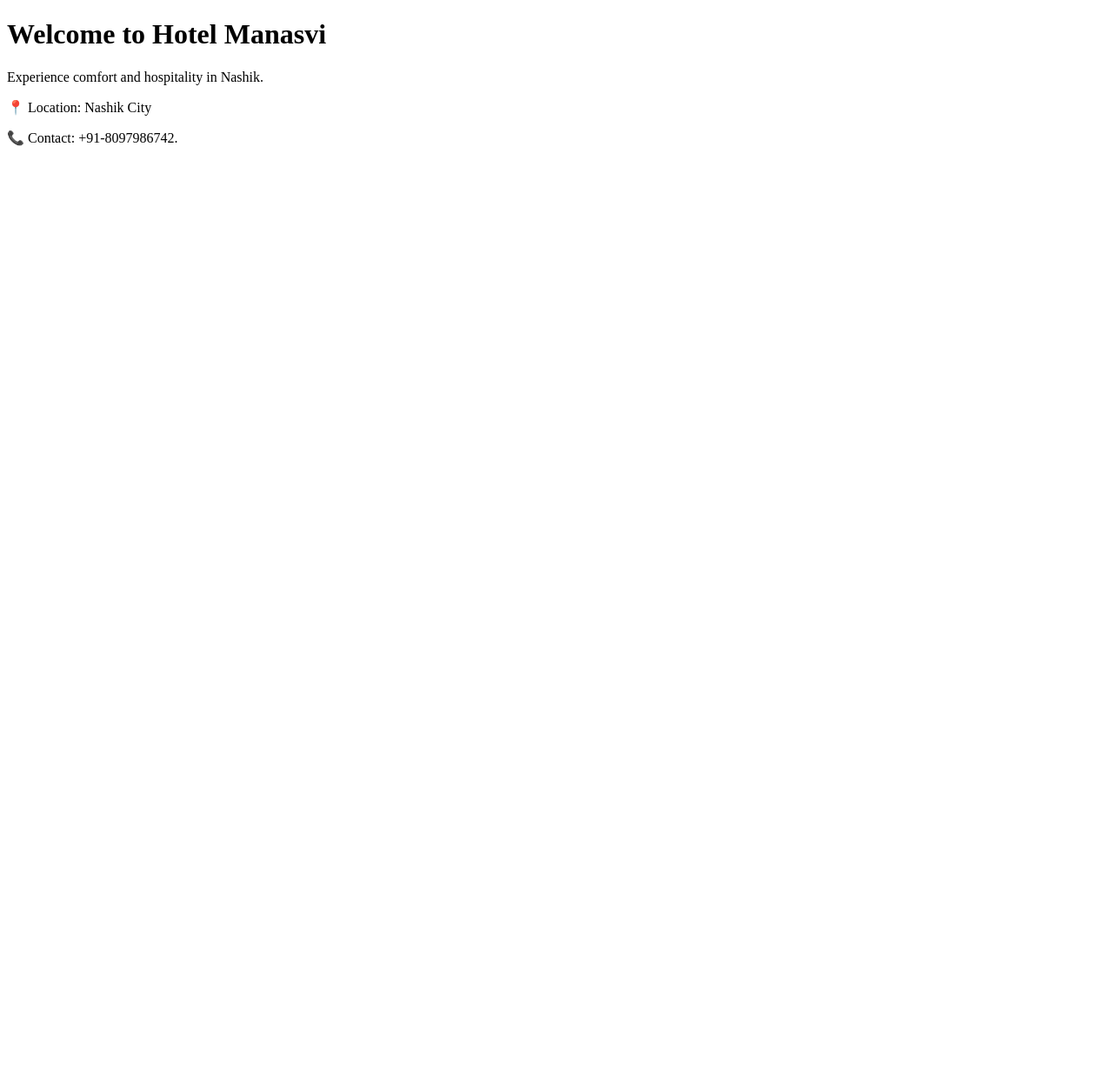
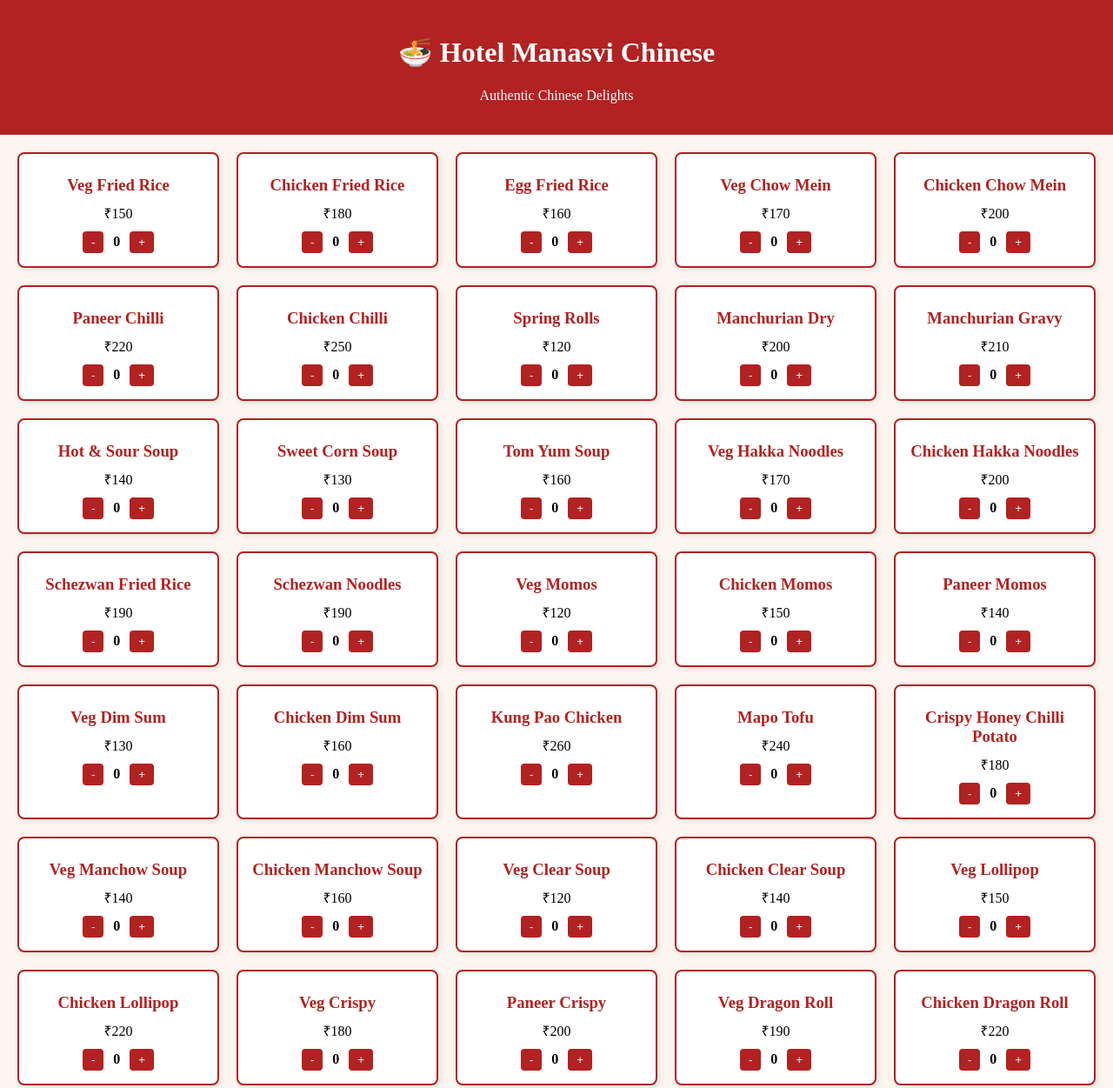
Before and after one commit to mybizhub/hotel-manasvi, a plain HTML site: page index.html in a window 1280 px wide. Shown: the top 1251 px of the page at 87% size. Before the commit the page ends 800 px from the top, so only its background shows below. Drawn offline with Linux system fonts and the light colour scheme.

Commit message:
Add files via upload

```diff
--- a/index.html
+++ b/index.html
@@ -1,13 +1,28 @@
 <!DOCTYPE html>
-<html>
+<html lang="en">
 <head>
-  <title>Hotel Manasvi</title>
   <meta charset="UTF-8">
+  <title>Hotel Manasvi Chinese</title>
+  <link rel="stylesheet" href="style.css">
 </head>
 <body>
-  <h1>Welcome to Hotel Manasvi</h1>
-  <p>Experience comfort and hospitality in Nashik.</p>
-  <p>📍 Location: Nashik City</p>
-  <p>📞 Contact: +91-8097986742.</p>
+  <header>
+    <h1>🍜 Hotel Manasvi Chinese</h1>
+    <p>Authentic Chinese Delights</p>
+  </header>
+
+  <!-- Menu -->
+  <section id="menu" class="menu-grid">
+    <!-- Example menu items (we’ll generate 50+ in script.js) -->
+  </section>
+
+  <!-- Cart -->
+  <section class="cart">
+    <h2>Your Cart</h2>
+    <ul id="cart-items"></ul>
+    <p>Total: ₹<span id="cart-total">0</span></p>
+  </section>
+
+  <script src="script.js"></script>
 </body>
 </html>
--- /dev/null
+++ b/script.js
@@ -0,0 +1,108 @@
+// Example 50+ menu items
+const menuItems = [
+  { name: "Veg Fried Rice", price: 150 },
+  { name: "Chicken Fried Rice", price: 180 },
+  { name: "Egg Fried Rice", price: 160 },
+  { name: "Veg Chow Mein", price: 170 },
+  { name: "Chicken Chow Mein", price: 200 },
+  { name: "Paneer Chilli", price: 220 },
+  { name: "Chicken Chilli", price: 250 },
+  { name: "Spring Rolls", price: 120 },
+  { name: "Manchurian Dry", price: 200 },
+  { name: "Manchurian Gravy", price: 210 },
+  { name: "Hot & Sour Soup", price: 140 },
+  { name: "Sweet Corn Soup", price: 130 },
+  { name: "Tom Yum Soup", price: 160 },
+  { name: "Veg Hakka Noodles", price: 170 },
+  { name: "Chicken Hakka Noodles", price: 200 },
+  { name: "Schezwan Fried Rice", price: 190 },
+  { name: "Schezwan Noodles", price: 190 },
+  { name: "Veg Momos", price: 120 },
+  { name: "Chicken Momos", price: 150 },
+  { name: "Paneer Momos", price: 140 },
+  { name: "Veg Dim Sum", price: 130 },
+  { name: "Chicken Dim Sum", price: 160 },
+  { name: "Kung Pao Chicken", price: 260 },
+  { name: "Mapo Tofu", price: 240 },
+  { name: "Crispy Honey Chilli Potato", price: 180 },
+  { name: "Veg Manchow Soup", price: 140 },
+  { name: "Chicken Manchow Soup", price: 160 },
+  { name: "Veg Clear Soup", price: 120 },
+  { name: "Chicken Clear Soup", price: 140 },
+  { name: "Veg Lollipop", price: 150 },
+  { name: "Chicken Lollipop", price: 220 },
+  { name: "Veg Crispy", price: 180 },
+  { name: "Paneer Crispy", price: 200 },
+  { name: "Veg Dragon Roll", price: 190 },
+  { name: "Chicken Dragon Roll", price: 220 },
+  { name: "Veg Schezwan Momos", price: 150 },
+  { name: "Chicken Schezwan Momos", price: 180 },
+  { name: "Veg American Chop Suey", price: 200 },
+  { name: "Chicken American Chop Suey", price: 230 },
+  { name: "Veg Shanghai Noodles", price: 190 },
+  { name: "Chicken Shanghai Noodles", price: 220 },
+  { name: "Veg Thai Curry", price: 250 },
+  { name: "Chicken Thai Curry", price: 280 },
+  { name: "Veg Fried Wontons", price: 140 },
+  { name: "Chicken Fried Wontons", price: 160 },
+  { name: "Veg Satay", price: 180 },
+  { name: "Chicken Satay", price: 200 },
+  { name: "Veg Crispy Corn", price: 170 },
+  { name: "Chicken Crispy Corn", price: 190 },
+  { name: "Veg Chilli Garlic Noodles", price: 200 },
+  { name: "Chicken Chilli Garlic Noodles", price: 230 }
+];
+
+let cart = {};
+
+function renderMenu() {
+  const menu = document.getElementById('menu');
+  menu.innerHTML = '';
+  menuItems.forEach((item, index) => {
+    menu.innerHTML += `
+      <div class="menu-item">
+        <h3>${item.name}</h3>
+        <p>₹${item.price}</p>
+        <div class="controls">
+          <button onclick="decreaseQty(${index})">-</button>
+          <span id="qty-${index}">0</span>
+          <button onclick="increaseQty(${index})">+</button>
+        </div>
+      </div>
+    `;
+  });
+}
+
+function increaseQty(index) {
+  const item = menuItems[index];
+  if (!cart[item.name]) {
+    cart[item.name] = { ...item, qty: 0 };
+  }
+  cart[item.name].qty++;
+  document.getElementById(`qty-${index}`).innerText = cart[item.name].qty;
+  renderCart();
+}
+
+function decreaseQty(index) {
+  const item = menuItems[index];
+  if (cart[item.name] && cart[item.name].qty > 0) {
+    cart[item.name].qty--;
+    document.getElementById(`qty-${index}`).innerText = cart[item.name].qty;
+    if (cart[item.name].qty === 0) delete cart[item.name];
+    renderCart();
+  }
+}
+
+function renderCart() {
+  const cartItems = document.getElementById('cart-items');
+  cartItems.innerHTML = '';
+  let total = 0;
+  Object.values(cart).forEach(c => {
+    total += c.price * c.qty;
+    cartItems.innerHTML += `<li>${c.name} (x${c.qty}) - ₹${c.price * c.qty}</li>`;
+  });
+  document.getElementById('cart-total').innerText = total;
+}
+
+// Initialize
+renderMenu();
--- /dev/null
+++ b/style.css
@@ -0,0 +1,67 @@
+body {
+  font-family: 'Noto Serif SC', serif;
+  background: #fdf6f0;
+  margin: 0;
+  padding: 0;
+}
+
+header {
+  background: #b22222;
+  color: #fff;
+  text-align: center;
+  padding: 20px;
+}
+
+.menu-grid {
+  display: grid;
+  grid-template-columns: repeat(auto-fill, minmax(220px, 1fr));
+  gap: 20px;
+  padding: 20px;
+}
+
+.menu-item {
+  background: #fff;
+  border: 2px solid #b22222;
+  border-radius: 8px;
+  padding: 15px;
+  text-align: center;
+  box-shadow: 2px 2px 6px rgba(0,0,0,0.1);
+}
+
+.menu-item h3 {
+  margin: 10px 0;
+  color: #b22222;
+}
+
+.menu-item p {
+  margin: 5px 0;
+}
+
+.controls {
+  display: flex;
+  justify-content: center;
+  align-items: center;
+  margin-top: 10px;
+}
+
+.controls button {
+  background: #b22222;
+  color: #fff;
+  border: none;
+  padding: 5px 10px;
+  margin: 0 5px;
+  cursor: pointer;
+  border-radius: 4px;
+}
+
+.controls span {
+  font-weight: bold;
+  min-width: 20px;
+  text-align: center;
+}
+
+.cart {
+  background: #fff8f0;
+  border-top: 3px solid #b22222;
+  padding: 20px;
+}
```
